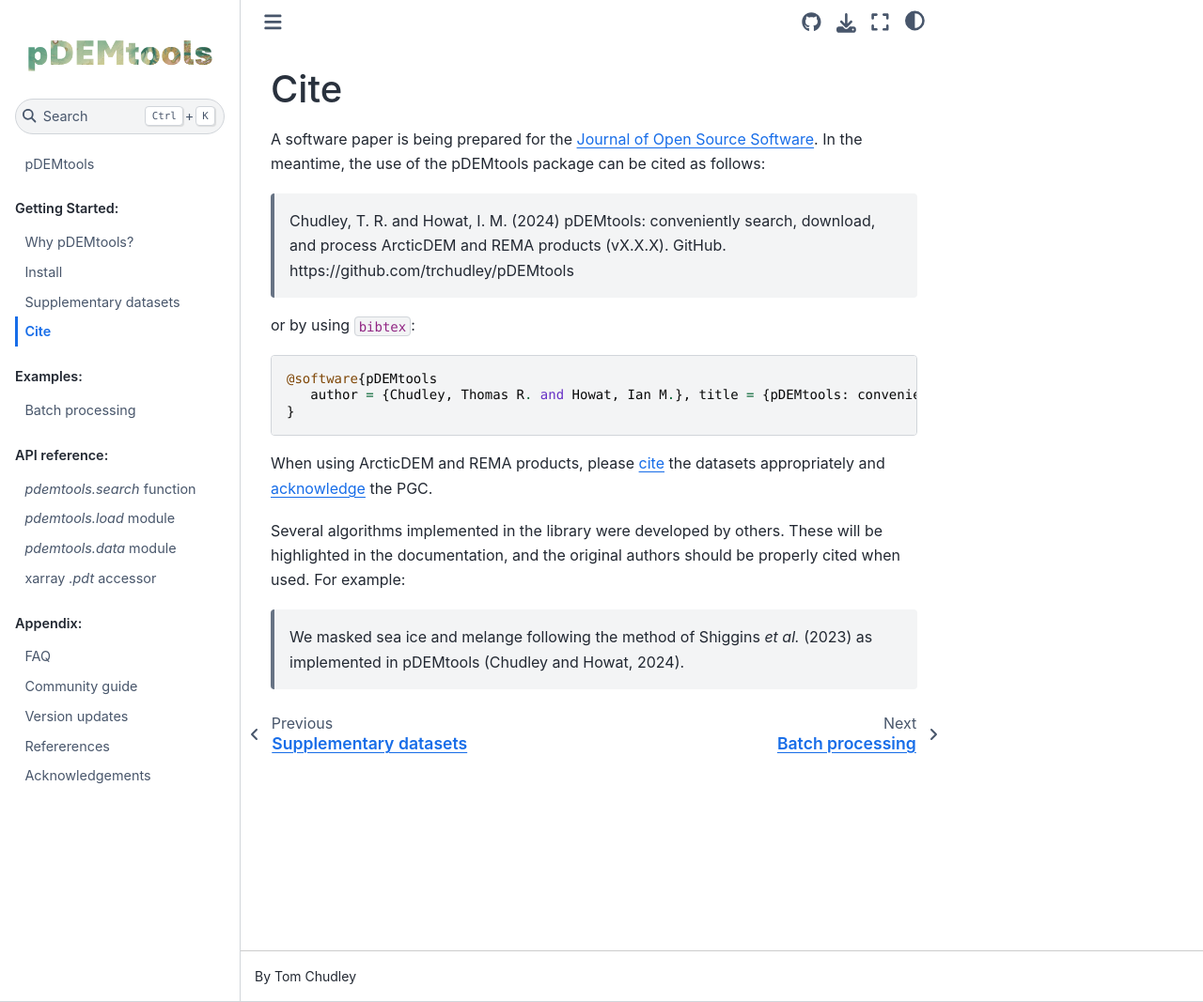
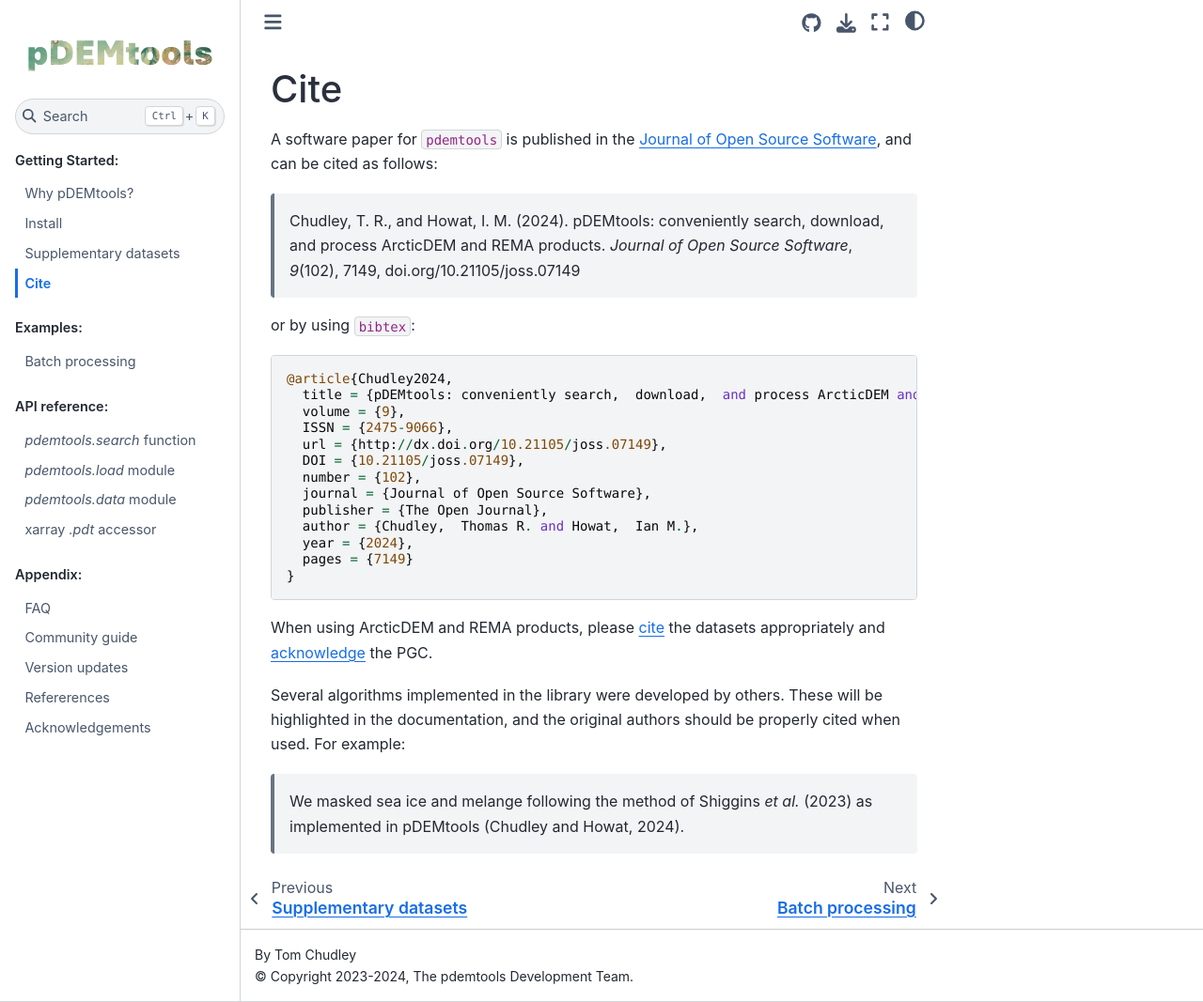
Before and after one commit to trchudley/pdemtools, a Sphinx documentation site: the page built from docs/getting_started/cite.md, in a window 1280 px wide and 1067 px high. Shown: the whole window at 94% size. Built offline with Sphinx 7.4.7 and the Sphinx Book theme 1.1.4, drawn with Linux system fonts in a browser that asks for light colours; pages that are not in the unit, such as notebooks, are missing from menus.

Commit message:
add JOSS citation to docs

````diff
--- a/docs/conf.py
+++ b/docs/conf.py
@@ -6,8 +6,12 @@
 # -- Project information -----------------------------------------------------
 # https://www.sphinx-doc.org/en/master/usage/configuration.html#project-information
 
+import datetime
+
+year = datetime.date.today().year
+
 project = "pdemtools"
-# copyright = "2024, Tom Chudley"
+copyright = "2023-{}, The pdemtools Development Team".format(year)
 author = "Tom Chudley"
 # release = "0.6"
 
@@ -55,8 +59,10 @@ html_static_path = ["_static"]
 # Book theme options
 html_theme_options = {
     "repository_url": "https://github.com/trchudley/pdemtools",
+    "home_page_in_toc": False,
     "use_repository_button": True,
-    "home_page_in_toc": True,
+    "use_source_button": True,
+    "use_issues_button": True
     #    "logo": {
     #       "image_light": "_static/logo-light.png",
     #       "image_dark": "_static/logo-dark.png",
--- a/docs/getting_started/cite.md
+++ b/docs/getting_started/cite.md
@@ -1,14 +1,24 @@
 # Cite
 
-A software paper is being prepared for the [Journal of Open Source Software](https://joss.theoj.org/). In the meantime, the use of the pDEMtools package can be cited as follows:
+A software paper for `pdemtools` is published in the [Journal of Open Source Software](https://joss.theoj.org/), and can be cited as follows:
 
-> Chudley, T. R. and Howat, I. M. (2024) pDEMtools: conveniently search, download, and process ArcticDEM and REMA products (vX.X.X). GitHub. https://github.com/trchudley/pDEMtools
+> Chudley, T. R., and Howat, I. M. (2024). pDEMtools: conveniently search, download, and process ArcticDEM and REMA products. _Journal of Open Source Software_, _9_(102), 7149, doi.org/10.21105/joss.07149
 
 or by using `bibtex`:
 
 ```
-@software{pDEMtools
-   author = {Chudley, Thomas R. and Howat, Ian M.}, title = {pDEMtools: conveniently search, download, and process ArcticDEM and REMA products}, year = 2024, publisher = {GitHub}, version = {X.X.X}, url = {https://github.com/trchudley/pDEMtools}
+@article{Chudley2024,
+  title = {pDEMtools: conveniently search,  download,  and process ArcticDEM and REMA products},
+  volume = {9},
+  ISSN = {2475-9066},
+  url = {http://dx.doi.org/10.21105/joss.07149},
+  DOI = {10.21105/joss.07149},
+  number = {102},
+  journal = {Journal of Open Source Software},
+  publisher = {The Open Journal},
+  author = {Chudley,  Thomas R. and Howat,  Ian M.},
+  year = {2024},
+  pages = {7149}
 }
 ```
 
````
Also changed, not shown: README.md (+16 -11 lines), docs/getting_started/why_pdemtools.md (+3 -3 lines), docs/index.rst (+16 -4 lines), 1 other file.
